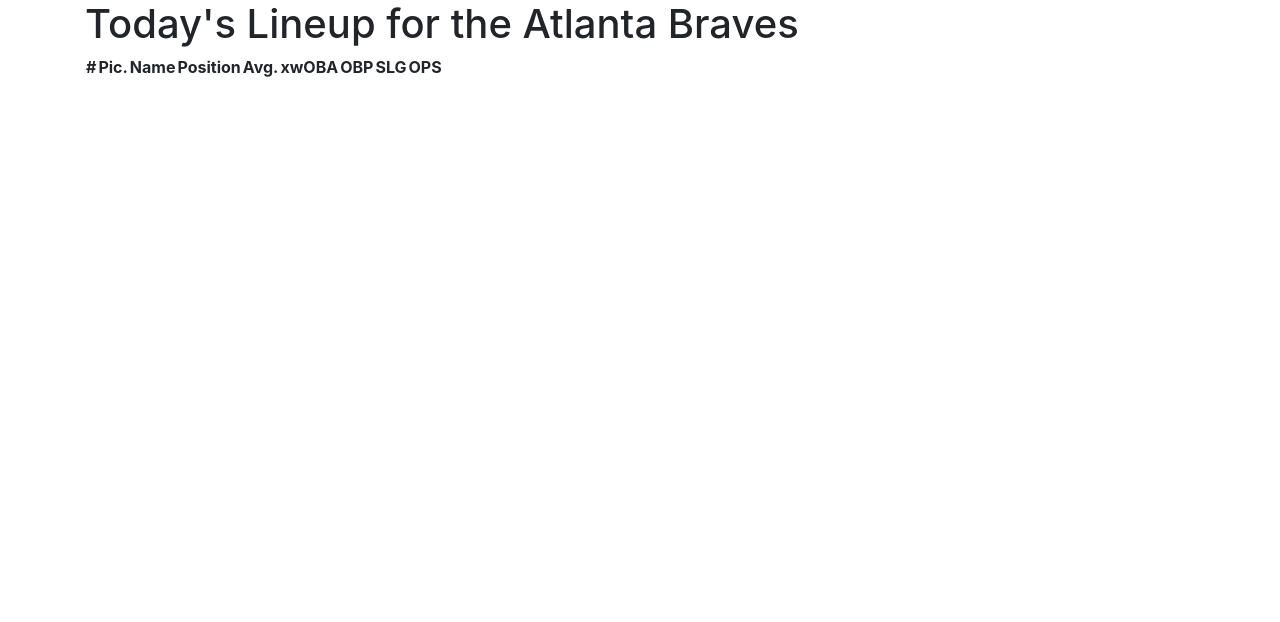
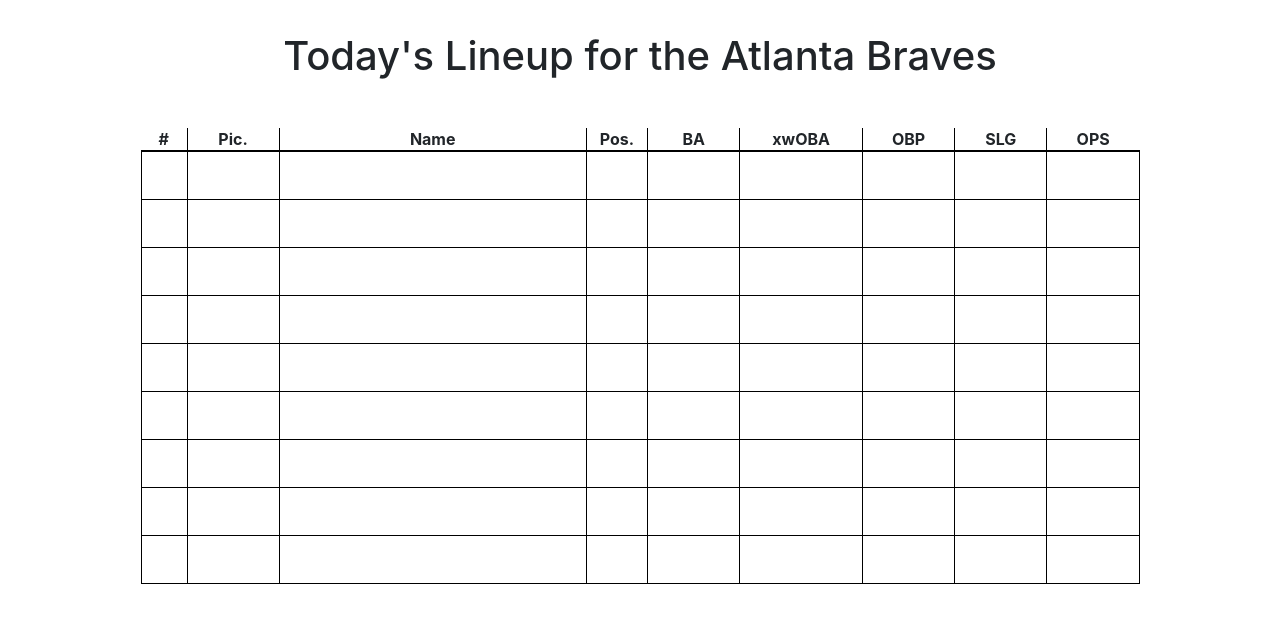
Before and after one commit to ianwood103/Braves-Lineup, a plain HTML site: page index.html in a window 1280 px wide. Drawn offline with Linux system fonts and the light colour scheme.

Commit message:
Made lineup table look nice, started css

```diff
--- a/index.html
+++ b/index.html
@@ -5,23 +5,26 @@
 
         <link rel="stylesheet" href="bootstrapcss/bootstrap.min.css" type="text/css">
         <link rel="stylesheet" href="css/main.css" type="text/css">
+
+        <script src="bootstrapjs/bootstrap.min.js"></script>
+        <script src="js/main.js"></script>
     </head>
     <body>
         <div class="container">
-            <h1> Today's Lineup for the Atlanta Braves </h1>
-            <table id="lineup">
+            <h1 id="lineup-header"> Today's Lineup for the Atlanta Braves </h1>
+            <table id="lineup" class="batting-order">
                 <tr id="header-row">
                     <th class="table-headers" id="number">#</th>
                     <th class="table-headers" id="picture">Pic.</th>
                     <th class="table-headers" id="name">Name</th>
-                    <th class="table-headers" id="position">Position</th>
-                    <th class="table-headers" id="average">Avg.</th>
+                    <th class="table-headers" id="position">Pos.</th>
+                    <th class="table-headers" id="average">BA</th>
                     <th class="table-headers" id="xwoba">xwOBA</th>
                     <th class="table-headers" id="obp">OBP</th>
                     <th class="table-headers" id="slug">SLG</th>
                     <th class="table-headers" id="ops">OPS</th>
                 </tr>
-                <tr class="batter-1">
+                <tr id="batter-1" class="batters">
                     <td class="numbers"></td>
                     <td class="pictures"></td>
                     <td class="names"></td>
@@ -32,7 +35,7 @@
                     <td class="slugs"></td>
                     <td class="opss"></td>
                 </tr>
-                <tr class="batter-2">
+                <tr id="batter-2" class="batters">
                     <td class="numbers"></td>
                     <td class="pictures"></td>
                     <td class="names"></td>
@@ -43,7 +46,7 @@
                     <td class="slugs"></td>
                     <td class="opss"></td>
                 </tr>
-                <tr class="batter-3">
+                <tr id="batter-3" class="batters">
                     <td class="numbers"></td>
                     <td class="pictures"></td>
                     <td class="names"></td>
@@ -54,7 +57,7 @@
                     <td class="slugs"></td>
                     <td class="opss"></td>
                 </tr>
-                <tr class="batter-4">
+                <tr id="batter-4" class="batters">
                     <td class="numbers"></td>
                     <td class="pictures"></td>
                     <td class="names"></td>
@@ -65,7 +68,7 @@
                     <td class="slugs"></td>
                     <td class="opss"></td>
                 </tr>
-                <tr class="batter-5">
+                <tr id="batter-5" class="batters">
                     <td class="numbers"></td>
                     <td class="pictures"></td>
                     <td class="names"></td>
@@ -76,7 +79,7 @@
                     <td class="slugs"></td>
                     <td class="opss"></td>
                 </tr>
-                <tr class="batter-6">
+                <tr id="batter-6" class="batters">
                     <td class="numbers"></td>
                     <td class="pictures"></td>
                     <td class="names"></td>
@@ -87,7 +90,7 @@
                     <td class="slugs"></td>
                     <td class="opss"></td>
                 </tr>
-                <tr class="batter-7">
+                <tr id="batter-7" class="batters">
                     <td class="numbers"></td>
                     <td class="pictures"></td>
                     <td class="names"></td>
@@ -98,7 +101,7 @@
                     <td class="slugs"></td>
                     <td class="opss"></td>
                 </tr>
-                <tr class="batter-8">
+                <tr id="batter-8" class="batters">
                     <td class="numbers"></td>
                     <td class="pictures"></td>
                     <td class="names"></td>
@@ -109,7 +112,7 @@
                     <td class="slugs"></td>
                     <td class="opss"></td>
                 </tr>
-                <tr class="batter-9">
+                <tr id="batter-9" class="batters">
                     <td class="numbers"></td>
                     <td class="pictures"></td>
                     <td class="names"></td>
--- a/scss/main.scss
+++ b/scss/main.scss
@@ -0,0 +1,71 @@
+.container {
+    text-align: center;
+
+    #lineup-header {
+        display: block;
+        margin-bottom: 3rem;
+        margin-top: 2rem;
+    }
+
+    #lineup {
+        width: 90%;
+        margin: auto;
+
+        .table-headers {
+            text-align: center;
+        }
+
+        td {
+            border: 1px solid black;
+        }
+
+        th {
+            border-bottom: 2px solid black;
+            border-right: 1px solid black;
+
+            &:last-child {
+                border-right: none !important;
+            }
+        }
+
+        #number {
+            width: 3%;
+        }
+
+        #picture {
+            width: 6%;
+        }
+
+        #name {
+            width: 20%;
+        }
+
+        #position {
+            width: 4%;
+        }
+
+        #average {
+            width: 6%;
+        }
+
+        #xwoba {
+            width: 8%;
+        }
+
+        #obp {
+            width: 6%;
+        }
+
+        #slug {
+            width: 6%;
+        }
+
+        #ops {
+            width: 6%;
+        }
+
+        .batters {
+            height: 3rem;
+        }
+    }
+}
```
Also changed, not shown: css/main.css, js/main.js (added), 1 other file.
